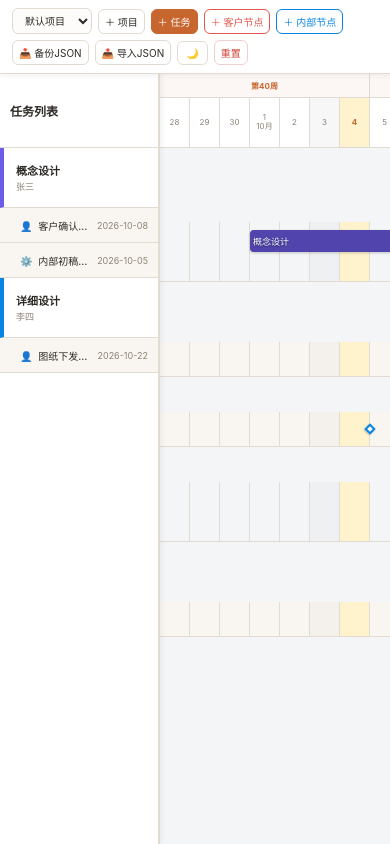
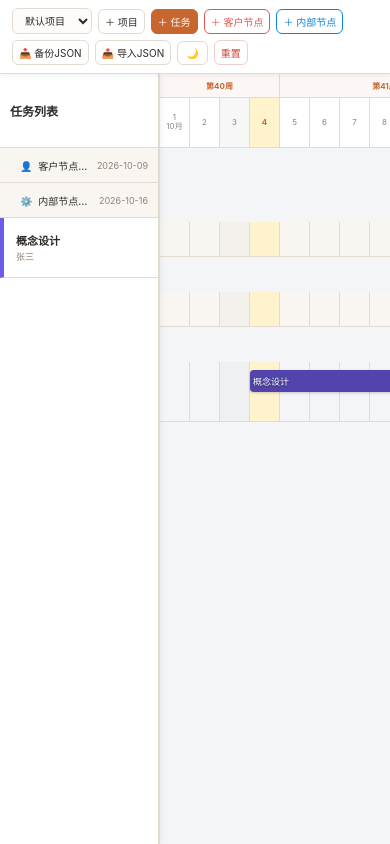
Before and after one commit to creaylava/timing-boy, a plain HTML site: page index.html in a window 390 px wide. Drawn offline with Linux system fonts and the light colour scheme.

Commit message:
Update index.html

```diff
--- a/index.html
+++ b/index.html
@@ -71,17 +71,17 @@
   .task-owner { font-size: 10px; color: var(--muted); margin-top: 2px; }
 
   /* 节点行左侧 */
-  .milestone-item-row {
+  .node-item {
     min-height: 35px; display: flex; align-items: center;
     padding: 4px 10px 4px 20px; border-bottom: 1px solid var(--border);
     font-size: 11px; transition: background 0.15s; background: var(--sub-bg);
   }
-  .milestone-item-row:hover { background: var(--input-bg); }
-  .milestone-item-row.active { background: rgba(200,102,47,.1); border-left: 4px solid var(--accent); }
-  .milestone-info { flex: 1; min-width: 0; display: flex; justify-content: space-between; align-items: center;}
-  .milestone-name { font-weight: 500; white-space: nowrap; overflow: hidden; text-overflow: ellipsis; }
-  .milestone-date { font-size: 9px; color: var(--muted); flex-shrink: 0; margin-left: 4px;}
-  .milestone-type-icon { font-size: 10px; margin-right: 3px; }
+  .node-item:hover { background: var(--input-bg); }
+  .node-item.active { background: rgba(200,102,47,.1); border-left: 4px solid var(--accent); }
+  .node-info { flex: 1; min-width: 0; display: flex; justify-content: space-between; align-items: center;}
+  .node-name { font-weight: 500; white-space: nowrap; overflow: hidden; text-overflow: ellipsis; }
+  .node-date { font-size: 9px; color: var(--muted); flex-shrink: 0; margin-left: 4px;}
+  .node-type-icon { font-size: 10px; margin-right: 3px; }
 
   .gantt-viewport { flex: 1; overflow: auto; position: relative; background: var(--bg); }
   .gantt-canvas { display: flex; flex-direction: column; min-width: max-content; position: relative; }
@@ -126,12 +126,12 @@
   .task-row.active { background: rgba(200,102,47,.05); }
 
   /* 节点行右侧 */
-  .milestone-row {
+  .node-row {
     height: 35px; display: flex; border-bottom: 1px solid var(--border);
     position: relative; transition: background 0.15s; z-index: 2; background: var(--sub-bg);
   }
-  .milestone-row:hover { background: var(--input-bg); }
-  .milestone-row.active { background: rgba(200,102,47,.05); }
+  .node-row:hover { background: var(--input-bg); }
+  .node-row.active { background: rgba(200,102,47,.05); }
 
   .grid-bg { position: absolute; inset: 0; display: flex; pointer-events: none; z-index: 0; }
   .grid-cell { width: 30px; flex-shrink: 0; border-right: 1px solid var(--border); }
@@ -153,23 +153,23 @@
   }
   .task-bar .bar-text { position: relative; z-index: 3; text-shadow: 0 1px 2px rgba(0,0,0,.5); }
 
-  /* 独立节点样式 */
-  .milestone-marker {
+  /* 独立节点样式（菱形） */
+  .node-marker {
     position: absolute; top: 50%; transform: translate(-50%, -50%) rotate(45deg);
-    width: 10px; height: 10px; background: #fff; border: 2px solid #333;
+    width: 12px; height: 12px; background: #fff; border: 3px solid #333;
     z-index: 5; cursor: pointer; box-shadow: 0 1px 2px rgba(0,0,0,.3);
     transition: transform 0.2s;
   }
-  .milestone-marker:hover { transform: translate(-50%, -50%) rotate(45deg) scale(1.4); z-index: 20; }
-  .milestone-marker.customer { border-color: var(--customer-color); }
-  .milestone-marker.internal { border-color: var(--internal-color); }
-  .milestone-marker::after {
-    content: attr(data-name); position: absolute; bottom: 14px; left: 50%; transform: translateX(-50%);
+  .node-marker:hover { transform: translate(-50%, -50%) rotate(45deg) scale(1.4); z-index: 20; }
+  .node-marker.customer { border-color: var(--customer-color); }
+  .node-marker.internal { border-color: var(--internal-color); }
+  .node-marker::after {
+    content: attr(data-name); position: absolute; bottom: 16px; left: 50%; transform: translateX(-50%);
     background: rgba(0,0,0,.85); color: #fff; padding: 3px 6px; border-radius: 4px;
     font-size: 10px; white-space: nowrap; display: none; pointer-events: none;
     font-family: sans-serif; z-index: 100;
   }
-  .milestone-marker:hover::after { display: block; }
+  .node-marker:hover::after { display: block; }
 
   .overlay{ position:fixed; inset:0; background:rgba(0,0,0,.45); display:none; align-items:center; justify-content:center; z-index:100; padding:20px; }
   .overlay.show{display:flex;}
@@ -194,13 +194,13 @@
     .task-sidebar { width: 160px; }
     .task-name { font-size: 11px; }
     .task-owner { font-size: 9px; }
-    .milestone-name { font-size: 10px; }
+    .node-name { font-size: 10px; }
     .timeline-week-cell { font-size: 8px; }
     .timeline-day { width: 30px; font-size: 8px; }
     .grid-cell { width: 30px; }
     .task-bar { font-size: 9px; padding: 0 3px; }
     .task-bar.phase2 { font-size: 8px; }
-    .milestone-marker { width: 8px; height: 8px; }
+    .node-marker { width: 10px; height: 10px; border-width: 2px; }
     header h1 { display: none; }
     .project-selector { width: 80px; font-size: 10px; }
     .btn { padding: 4px 6px; font-size: 10px; }
@@ -214,8 +214,6 @@
   <select class="project-selector" id="projectSelect"></select>
   <button class="btn small" id="addProjectBtn">＋ 项目</button>
   <button class="btn primary small" id="addTaskBtn">＋ 任务</button>
-
-  <!-- 独立节点按钮 -->
   <button class="btn small" id="addCustomerNodeBtn" style="border-color:var(--customer-color); color:var(--customer-color);">＋ 客户节点</button>
   <button class="btn small" id="addInternalNodeBtn" style="border-color:var(--internal-color); color:var(--internal-color);">＋ 内部节点</button>
 
@@ -309,35 +307,33 @@
 
 <script>
 /* =========================================================
-   数据层
+   数据层（统一 items，用 kind 区分）
    ========================================================= */
-const STORAGE_KEY = 'empower-plan-v2';
+const STORAGE_KEY = 'empower-plan-v3';
 const THEME_KEY = 'empower-plan-theme';
 const uid = () => Math.random().toString(36).slice(2, 10);
 
 function defaultData() {
   const today = new Date();
-  const start = new Date(today.getFullYear(), today.getMonth(), 1);
+  const d1 = new Date(today); d1.setDate(today.getDate() + 5);
+  const d2 = new Date(today); d2.setDate(today.getDate() + 12);
+  const d3 = new Date(today); d3.setDate(today.getDate() + 20);
   return {
     projects: [
       {
         id: uid(), name: '默认项目',
-        items: [ // 统一存放任务和节点
+        items: [
+          // 重置后第一行：客户节点
+          { id: uid(), kind: 'node', nodeType: 'customer', name: '客户节点示例', date: d1.toISOString().slice(0,10) },
+          // 重置后第二行：内部节点
+          { id: uid(), kind: 'node', nodeType: 'internal', name: '内部节点示例', date: d2.toISOString().slice(0,10) },
+          // 第三行：示例任务
           {
-            id: uid(), type: 'task', name: '概念设计',
-            start: start.toISOString().slice(0,10),
-            end: new Date(today.getFullYear(), today.getMonth(), 10).toISOString().slice(0,10),
-            start2: '', end2: '', progress: 100, owner: '张三', color: '#6c5ce7', dependencyId: ''
-          },
-          { id: uid(), type: 'customer_node', name: '客户确认方案', date: new Date(today.getFullYear(), today.getMonth(), 8).toISOString().slice(0,10) },
-          { id: uid(), type: 'internal_node', name: '内部初稿评审', date: new Date(today.getFullYear(), today.getMonth(), 5).toISOString().slice(0,10) },
-          {
-            id: uid(), type: 'task', name: '详细设计',
-            start: new Date(today.getFullYear(), today.getMonth(), 12).toISOString().slice(0,10),
-            end: new Date(today.getFullYear(), today.getMonth(), 25).toISOString().slice(0,10),
-            start2: '', end2: '', progress: 60, owner: '李四', color: '#0984e3', dependencyId: ''
-          },
-          { id: uid(), type: 'customer_node', name: '图纸下发客户', date: new Date(today.getFullYear(), today.getMonth(), 22).toISOString().slice(0,10) }
+            id: uid(), kind: 'task', name: '概念设计',
+            start: today.toISOString().slice(0,10),
+            end: d3.toISOString().slice(0,10),
+            start2: '', end2: '', progress: 30, owner: '张三', color: '#6c5ce7', dependencyId: ''
+          }
         ]
       }
     ],
@@ -364,7 +360,7 @@ function saveState() { try { localStorage.setItem(STORAGE_KEY, JSON.stringify(st
 
 let state = loadState();
 let editingId = null;
-let currentNodeType = 'customer'; // 当前添加的节点类型
+let currentNodeType = 'customer';
 
 function getCurrentProject() {
   let proj = state.projects.find(p => p.id === state.currentProjectId);
@@ -417,31 +413,28 @@ function render() {
     document.getElementById('taskSidebar').innerHTML = '<div class="sidebar-header">任务列表</div><div style="padding:20px;font-size:12px;color:#888;">请先点击上方“＋ 项目”</div>';
     document.getElementById('timelineWeekHeader').innerHTML = '';
     document.getElementById('timelineDayHeader').innerHTML = '';
-    document.querySelectorAll('.task-row, .milestone-row').forEach(r => r.remove());
+    document.querySelectorAll('.task-row, .node-row').forEach(r => r.remove());
     return;
   }
 
   const today = new Date(); today.setHours(0,0,0,0);
   let minDate = new Date(); let maxDate = new Date();
-  if (currentProj.items.length > 0) {
-    // 找到第一个任务的日期范围
-    const tasks = currentProj.items.filter(i => i.type === 'task');
-    if (tasks.length > 0) {
-      minDate = new Date(tasks[0].start);
-      maxDate = new Date(tasks[0].end);
+  let hasItems = currentProj.items.length > 0;
+
+  if (hasItems) {
+    minDate = new Date(2099, 0, 1);
+    maxDate = new Date(2000, 0, 1);
     currentProj.items.forEach(item => {
-        if (item.type === 'task') {
+      if (item.kind === 'task') {
         if (new Date(item.start) < minDate) minDate = new Date(item.start);
         if (new Date(item.end) > maxDate) maxDate = new Date(item.end);
         if (item.start2 && new Date(item.start2) < minDate) minDate = new Date(item.start2);
         if (item.end2 && new Date(item.end2) > maxDate) maxDate = new Date(item.end2);
       } else {
-          // 节点日期也参与范围计算
         if (new Date(item.date) < minDate) minDate = new Date(item.date);
         if (new Date(item.date) > maxDate) maxDate = new Date(item.date);
       }
     });
-    }
   } else {
     minDate = new Date(today); minDate.setDate(today.getDate() - 3);
     maxDate = new Date(today); maxDate.setDate(today.getDate() + 7);
@@ -458,7 +451,7 @@ function render() {
   const sidebar = document.getElementById('taskSidebar');
   let sidebarHTML = '<div class="sidebar-header">任务列表</div>';
   currentProj.items.forEach((item) => {
-    if (item.type === 'task') {
+    if (item.kind === 'task') {
       sidebarHTML += `
         <div class="task-item" data-id="${item.id}" style="border-left: 4px solid ${item.color}">
           <div class="task-info">
@@ -468,17 +461,17 @@ function render() {
         </div>
       `;
     } else {
-      const isCustomer = item.type === 'customer_node';
+      const isCustomer = item.nodeType === 'customer';
       sidebarHTML += `
-        <div class="milestone-item-row" data-id="${item.id}">
-          <div class="milestone-info">
-            <div class="milestone-name">
-              <span class="milestone-type-icon" style="color: ${isCustomer ? 'var(--customer-color)' : 'var(--internal-color)'}">
+        <div class="node-item" data-id="${item.id}">
+          <div class="node-info">
+            <div class="node-name">
+              <span class="node-type-icon" style="color: ${isCustomer ? 'var(--customer-color)' : 'var(--internal-color)'}">
                 ${isCustomer ? '👤' : '⚙️'}
               </span>
               ${esc(item.name)}
             </div>
-            <div class="milestone-date">${esc(item.date)}</div>
+            <div class="node-date">${esc(item.date)}</div>
           </div>
         </div>
       `;
@@ -492,7 +485,6 @@ function render() {
   let weekHTML = '';
   let dayHTML = '';
 
-  // 计算周数合并
   let i = 0;
   while (i < totalDays) {
     let d = new Date(minDate); d.setDate(d.getDate() + i);
@@ -527,7 +519,7 @@ function render() {
   dayHeader.innerHTML = dayHTML;
 
   // 3. 右侧甘特图
-  document.querySelectorAll('.task-row, .milestone-row').forEach(r => r.remove());
+  document.querySelectorAll('.task-row, .node-row').forEach(r => r.remove());
   const svgLayer = document.getElementById('dependencyLayer');
   svgLayer.innerHTML = '';
   const canvas = document.getElementById('ganttCanvas');
@@ -539,10 +531,10 @@ function render() {
     const rowEl = document.createElement('div');
     let rowHeight = 0;
 
-    if (item.type === 'task') {
+    if (item.kind === 'task') {
       rowEl.className = 'task-row'; rowEl.dataset.id = item.id; rowHeight = 60;
     } else {
-      rowEl.className = 'milestone-row'; rowEl.dataset.id = item.id; rowHeight = 35;
+      rowEl.className = 'node-row'; rowEl.dataset.id = item.id; rowHeight = 35;
     }
 
     rowEl.style.height = rowHeight + 'px';
@@ -558,7 +550,7 @@ function render() {
     bgHTML += '</div>';
     rowEl.innerHTML = bgHTML;
 
-    if (item.type === 'task') {
+    if (item.kind === 'task') {
       const taskStart = new Date(item.start); const taskEnd = new Date(item.end);
       const offsetDays = getDaysBetween(minDate, taskStart);
       const durationDays = getDaysBetween(taskStart, taskEnd) + 1;
@@ -607,29 +599,22 @@ function render() {
         yCenter: currentY + rowHeight / 2
       };
 
-      rowEl.addEventListener('click', () => openEdit(item.id));
+      rowEl.addEventListener('click', () => openEditTask(item.id));
 
     } else {
-      // 节点行
+      // 节点行：只画菱形
       const msDate = new Date(item.date);
       const msOffsetDays = getDaysBetween(minDate, msDate);
       if (msOffsetDays >= 0 && msOffsetDays <= totalDays) {
         const marker = document.createElement('div');
-        const isCustomer = item.type === 'customer_node';
-        marker.className = `milestone-marker ${isCustomer ? 'customer' : 'internal'}`;
+        const isCustomer = item.nodeType === 'customer';
+        marker.className = `node-marker ${isCustomer ? 'customer' : 'internal'}`;
         marker.setAttribute('data-name', `${item.name} (${item.date.slice(5)})`);
         marker.style.left = `${msOffsetDays * cellWidth}px`;
         marker.style.top = '50%';
         rowEl.appendChild(marker);
       }
-      // 节点行点击可以打开编辑（简单起见，这里只做高亮）
-      rowEl.addEventListener('click', () => {
-        document.querySelectorAll('.task-item, .milestone-item-row').forEach(e => e.classList.remove('active'));
-        document.querySelectorAll('.task-row, .milestone-row').forEach(e => e.classList.remove('active'));
-        rowEl.classList.add('active');
-        const leftRow = document.querySelector(`.milestone-item-row[data-id="${item.id}"]`);
-        if (leftRow) leftRow.classList.add('active');
-      });
+      rowEl.addEventListener('click', () => openEditNode(item.id));
     }
 
     canvas.appendChild(rowEl);
@@ -638,12 +623,11 @@ function render() {
 
   canvas.style.height = (currentY + 20) + 'px';
 
-  // 4. 绘制依赖线
-  const tasks = currentProj.items.filter(i => i.type === 'task');
+  // 4. 绘制依赖线（任务之间）
+  const tasks = currentProj.items.filter(i => i.kind === 'task');
   tasks.forEach(task => {
     if (!task.dependencyId) return;
-    const preId = task.dependencyId;
-    const preGeo = taskGeometry[preId];
+    const preGeo = taskGeometry[task.dependencyId];
     const curGeo = taskGeometry[task.id];
     if (!preGeo || !curGeo) return;
 
@@ -670,14 +654,14 @@ function render() {
   });
 
   // 5. 左侧高亮联动
-  const allLeftRows = document.querySelectorAll('.task-item, .milestone-item-row');
+  const allLeftRows = document.querySelectorAll('.task-item, .node-item');
   allLeftRows.forEach(el => {
     el.addEventListener('click', () => {
       allLeftRows.forEach(e => e.classList.remove('active'));
-      document.querySelectorAll('.task-row, .milestone-row').forEach(e => e.classList.remove('active'));
+      document.querySelectorAll('.task-row, .node-row').forEach(e => e.classList.remove('active'));
       el.classList.add('active');
       const rowId = el.dataset.id;
-      let targetRow = document.querySelector(`.task-row[data-id="${rowId}"]`) || document.querySelector(`.milestone-row[data-id="${rowId}"]`);
+      let targetRow = document.querySelector(`.task-row[data-id="${rowId}"]`) || document.querySelector(`.node-row[data-id="${rowId}"]`);
       if (targetRow) targetRow.classList.add('active');
     });
   });
@@ -710,7 +694,7 @@ function openModal(title, task = null) {
   const currentProj = getCurrentProject();
   if (!currentProj) return alert('请先创建一个项目');
 
-  const tasks = currentProj.items.filter(i => i.type === 'task');
+  const tasks = currentProj.items.filter(i => i.kind === 'task');
   let depOptions = '<option value="">无依赖</option>';
   tasks.forEach(t => {
     if (task && t.id === task.id) return;
@@ -755,7 +739,7 @@ document.getElementById('mSave').onclick = () => {
   if (mStart2.value && mEnd2.value && mStart2.value > mEnd2.value) { alert('阶段2：开始日期不能晚于结束日期'); return; }
 
   const taskData = {
-    type: 'task',
+    kind: 'task',
     name, start: mStart.value, end: mEnd.value, start2: mStart2.value, end2: mEnd2.value,
     owner: mOwner.value.trim(), progress: parseInt(mProgress.value) || 0,
     color: mColor.value, dependencyId: mDependency.value
@@ -781,7 +765,7 @@ document.getElementById('mDelete').onclick = () => {
   closeModal(); render(); saveState();
 };
 
-function openEdit(id) {
+function openEditTask(id) {
   const currentProj = getCurrentProject();
   if (!currentProj) return;
   const task = currentProj.items.find(t => t.id === id);
@@ -789,30 +773,46 @@ function openEdit(id) {
 }
 
 /* =========================================================
-   独立节点新增（客户/内部）
+   独立节点新增/编辑（客户/内部）
    ========================================================= */
 const nodeOverlay = document.getElementById('nodeOverlay');
 const nodeModalTitle = document.getElementById('nodeModalTitle');
 const nodeName = document.getElementById('nodeName');
 const nodeDate = document.getElementById('nodeDate');
+let editingNodeId = null;
 
 document.getElementById('addCustomerNodeBtn').onclick = () => {
-  currentNodeType = 'customer_node';
+  currentNodeType = 'customer';
+  editingNodeId = null;
   nodeModalTitle.textContent = '添加客户节点';
   nodeName.value = ''; nodeDate.value = formatDate(new Date());
   nodeOverlay.classList.add('show');
   setTimeout(() => nodeName.focus(), 30);
 };
 document.getElementById('addInternalNodeBtn').onclick = () => {
-  currentNodeType = 'internal_node';
+  currentNodeType = 'internal';
+  editingNodeId = null;
   nodeModalTitle.textContent = '添加内部节点';
   nodeName.value = ''; nodeDate.value = formatDate(new Date());
   nodeOverlay.classList.add('show');
   setTimeout(() => nodeName.focus(), 30);
 };
 
-document.getElementById('nodeCancel').onclick = () => nodeOverlay.classList.remove('show');
-nodeOverlay.addEventListener('click', e => { if (e.target === nodeOverlay) nodeOverlay.classList.remove('show'); });
+function openEditNode(id) {
+  const currentProj = getCurrentProject();
+  const node = currentProj.items.find(i => i.id === id && i.kind === 'node');
+  if (!node) return;
+  currentNodeType = node.nodeType;
+  editingNodeId = node.id;
+  nodeModalTitle.textContent = node.nodeType === 'customer' ? '编辑客户节点' : '编辑内部节点';
+  nodeName.value = node.name;
+  nodeDate.value = node.date;
+  nodeOverlay.classList.add('show');
+  setTimeout(() => nodeName.focus(), 30);
+}
+
+document.getElementById('nodeCancel').onclick = () => { nodeOverlay.classList.remove('show'); editingNodeId = null; };
+nodeOverlay.addEventListener('click', e => { if (e.target === nodeOverlay) { nodeOverlay.classList.remove('show'); editingNodeId = null; } });
 
 document.getElementById('nodeSave').onclick = () => {
   const currentProj = getCurrentProject();
@@ -822,13 +822,18 @@ document.getElementById('nodeSave').onclick = () => {
   if (!name) { alert('请输入节点名称'); return; }
   if (!date) { alert('请选择节点日期'); return; }
 
+  if (editingNodeId) {
+    const node = currentProj.items.find(i => i.id === editingNodeId);
+    if (node) { node.name = name; node.date = date; }
+  } else {
     currentProj.items.push({
-    id: uid(), type: currentNodeType, name: name, date: date
+      id: uid(), kind: 'node', nodeType: currentNodeType, name: name, date: date
     });
+  }
   nodeOverlay.classList.remove('show');
+  editingNodeId = null;
   render();
   saveState();
-  alert('✅ 节点已添加！');
 };
 
 /* =========================================================
```
Lines whose indentation alone changed are shown as unchanged.
